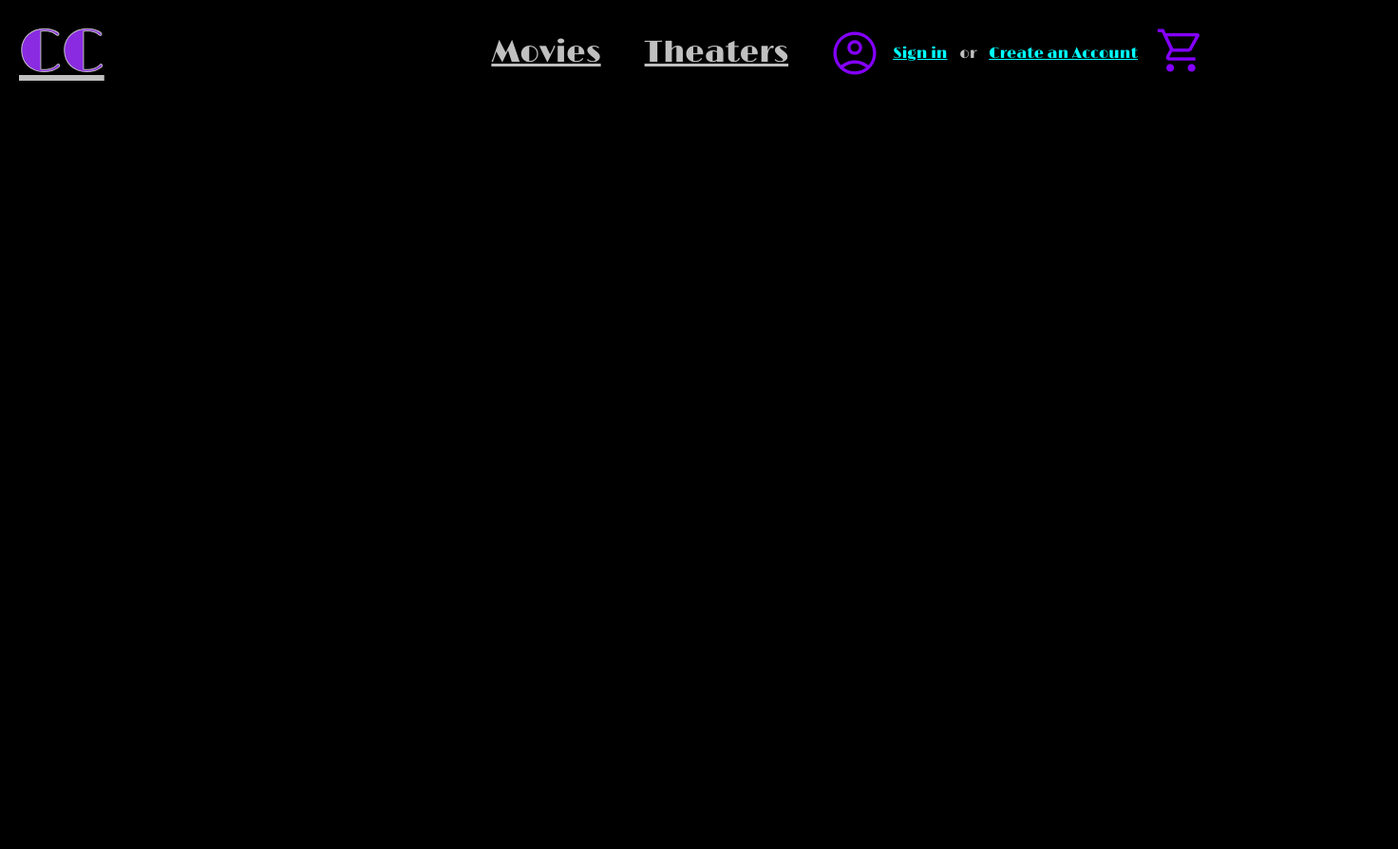
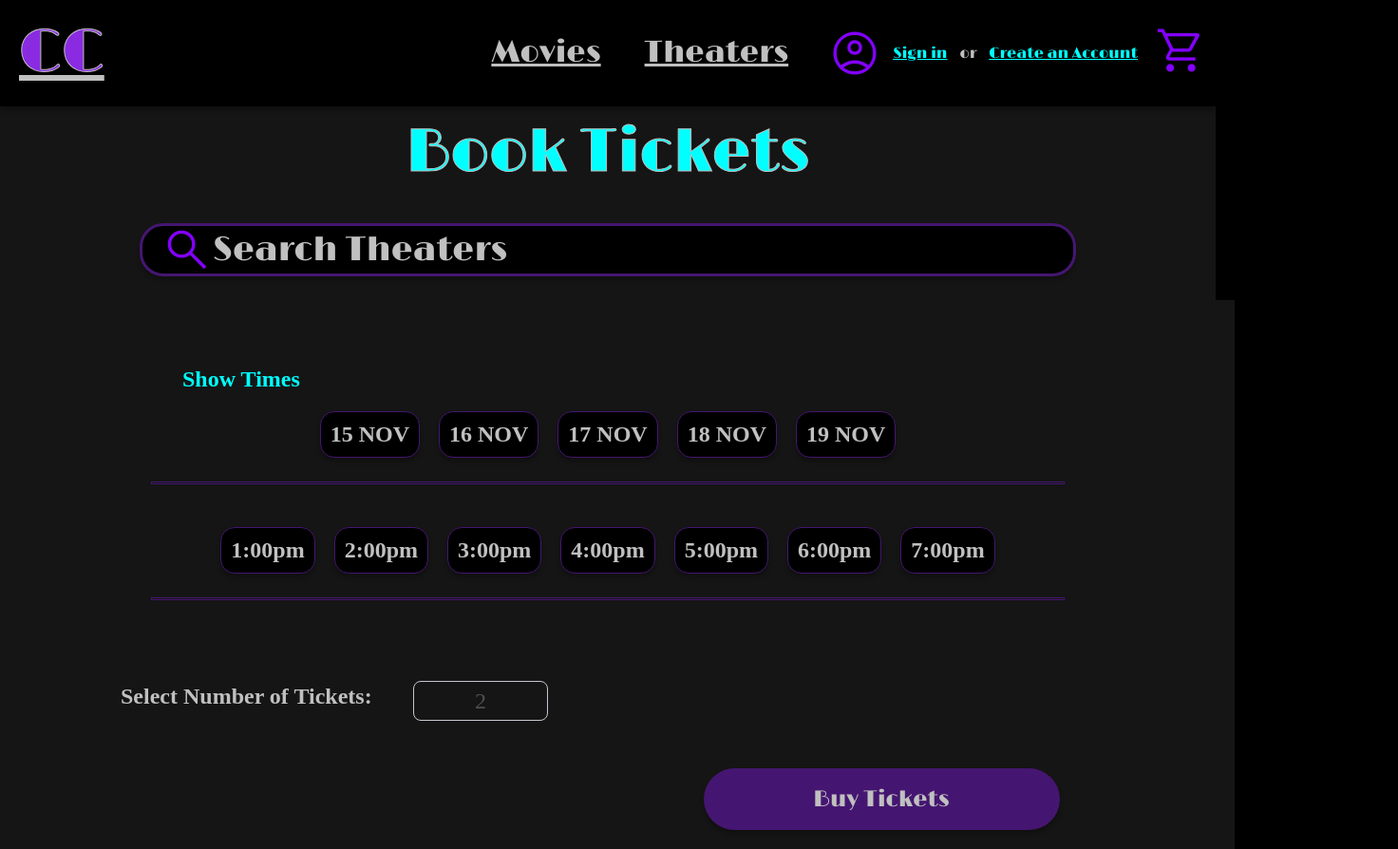
Before and after one commit to Shruti-Nagawekar/CinemaConnect, a plain HTML site: page BookTickets.html in a window 1280 px wide. Shown: the whole page at 95% size, 1472 px wide, since content can reach past the window. Before the commit the page ends 800 px from the top, so only its background shows below. Drawn offline with nearby package versions, Linux system fonts and the light colour scheme.

Commit message:
BookTickets page made

```diff
--- a/BookTickets.html
+++ b/BookTickets.html
@@ -81,6 +81,53 @@
     <!-- Main Section -->
     <main class="main-section">
 
+        <div class="section-title">Book Tickets</div>
+
+        <!-- Search Bar -->
+        <div class="search-bar">
+            <span class="material-symbols-outlined" id ="icon">
+                search
+            </span>
+            <div class="text">Search Theaters</div>
+        </div>
+
+        <div class="BookTickets-container">
+
+            <div class="show-times">Show Times</div>
+
+            <div class="date-labels">
+                <div class="date">15 NOV</div>
+                <div class="date">16 NOV</div>
+                <div class="date">17 NOV</div>
+                <div class="date">18 NOV</div>
+                <div class="date">19 NOV</div>
+            </div>
+
+            <div class="divider"></div>
+
+            <div class="time-labels">
+                <div class="time">1:00pm</div>
+                <div class="time">2:00pm</div>
+                <div class="time">3:00pm</div>
+                <div class="time">4:00pm</div>
+                <div class="time">5:00pm</div>
+                <div class="time">6:00pm</div>
+                <div class="time">7:00pm</div>
+            </div>
+
+            <div class="divider"></div>
+
+            <div class="ticket-selection">
+                <a>Select Number of Tickets:</a>
+                <div class="ticket-number">
+                    <div class="ticket-number-content">
+                        <div class="ticket-number-text">2</div>
+                    </div>
+                </div>
+            </div>
+
+            <div class="bookTiket-button-container button">Buy Tickets</div>
+        </div>
 
     </main>
 
--- a/styles.css
+++ b/styles.css
@@ -882,6 +882,149 @@ body {
     margin: 30px;
 }
 
+/* Container */
+.BookTickets-container {
+    width: 100%;
+    height: 100%;
+    position: relative;
+    background: #151515;
+    display: flex;
+    flex-direction: column;
+    align-items: center;
+    padding: 20px;
+}
+
+/* Dividers */
+.divider {
+    width: 75%;
+    height: 1px;
+    margin: 25px 0;
+    align-self: center;
+    border: 1px solid #451671;
+}
+
+/* Show Times Text (Justified Left) */
+.show-times {
+    width: 100%;
+    padding-top: 50px;
+    color: #00FFFF;
+    font-size: 24px;
+    font-family: Lexend Deca;
+    font-weight: 800;
+    text-align: left; /* Align text to the left */
+    padding-left: 30%; /* Add some padding on the left */
+}
+
+/* Date Labels */
+.date-labels {
+    display: flex;
+    flex-wrap: wrap;
+    gap: 20px;
+    justify-content: center;
+    padding-top: 20px;
+}
+
+.date {
+    color: #C0C0C0;
+    font-size: 24px;
+    font-family: Lexend Deca;
+    font-weight: 800;
+    padding: 10px;
+    background-color: #000000;
+    border: 1px solid #451671;
+    box-shadow: 0px 4px 4px rgba(0, 0, 0, 0.25);
+    border-radius: 15px;
+}
+
+/* Time Labels */
+.time-labels {
+    display: flex;
+    flex-wrap: wrap;
+    gap: 20px;
+    justify-content: center;
+    padding-top: 20px;
+}
+
+.time {
+    color: #C0C0C0;
+    font-size: 24px;
+    font-family: Lexend Deca;
+    font-weight: 800;
+    padding: 10px;
+    background-color: #000000;
+    border: 1px solid #451671;
+    box-shadow: 0px 4px 4px rgba(0, 0, 0, 0.25);
+    border-radius: 15px;
+}
+
+/* Book Tickets */
+.book-tickets {
+    color: #00FFFF;
+    font-size: 64px;
+    font-family: Limelight;
+    font-weight: 400;
+    word-wrap: break-word;
+    text-align: center;
+}
+
+/* Button Container (Justify Right) */
+.bookTiket-button-container {
+    width: 375px;
+    height: 65px;
+    background: #451671;
+    box-shadow: 0px 4px 4px rgba(0, 0, 0, 0.25);
+    border-radius: 50px;
+    margin-top: 50px;
+    margin-left: 45%; /* Align button to the right */
+}
+
+/* Ticket Selection (Row Layout) */
+.ticket-selection {
+    width: 450px;
+    display: flex;
+    flex-direction: row; /* Align in a row */
+    justify-content: space-between;
+    color: #C0C0C0;
+    font-size: 24px;
+    font-family: Lexend Deca;
+    font-weight: 800;
+    padding-top: 50px;
+    word-wrap: break-word;
+    text-align: center;
+    align-items: center;
+    margin-right: 45%; /* Align button to the right */
+}
+
+/* Ticket Number */
+.ticket-number {
+    width: 140px;
+    height: 40px;
+    border-radius: 8px;
+    overflow: hidden;
+    border: 1px #CAC4D0 solid;
+    display: flex;
+    justify-content: center;
+    align-items: center;
+    margin-top: 10px;
+}
+
+.ticket-number-content {
+    padding: 6px 12px;
+    display: flex;
+    justify-content: center;
+    align-items: center;
+    gap: 8px;
+}
+
+.ticket-number-text {
+    text-align: center;
+    color: #4F4F4F;
+    font-size: 24px;
+    font-family: Lexend Deca;
+    font-weight: 400;
+}
+
+
 
 /* Responsive Styles */
 @media screen and (max-width: 920px) {
```
